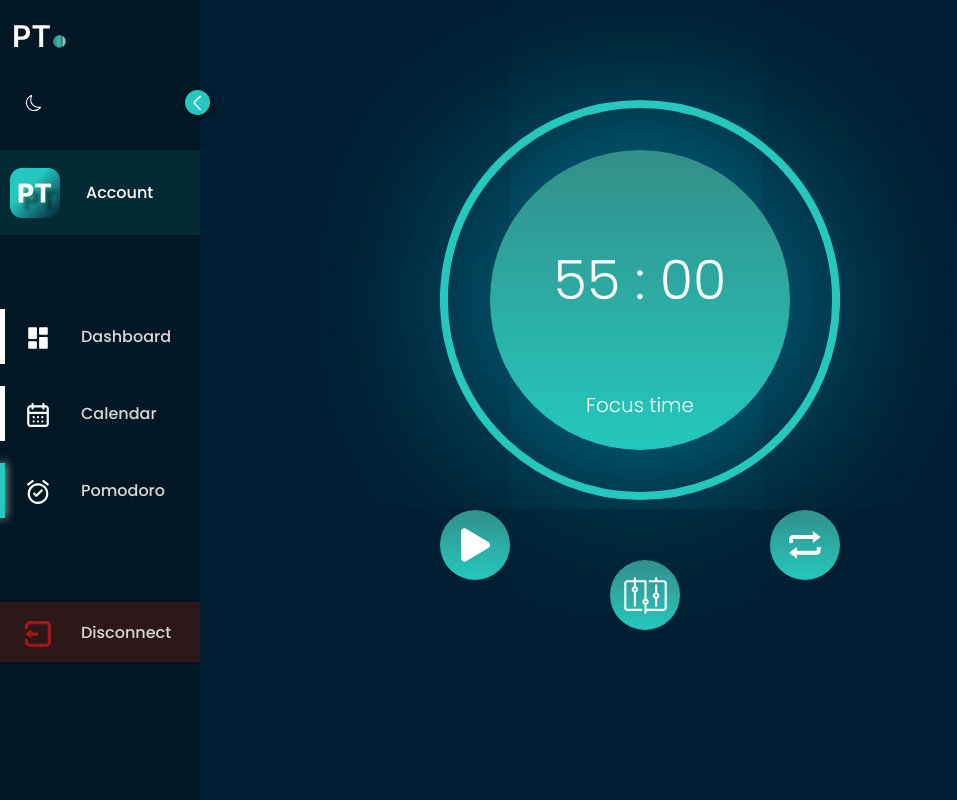
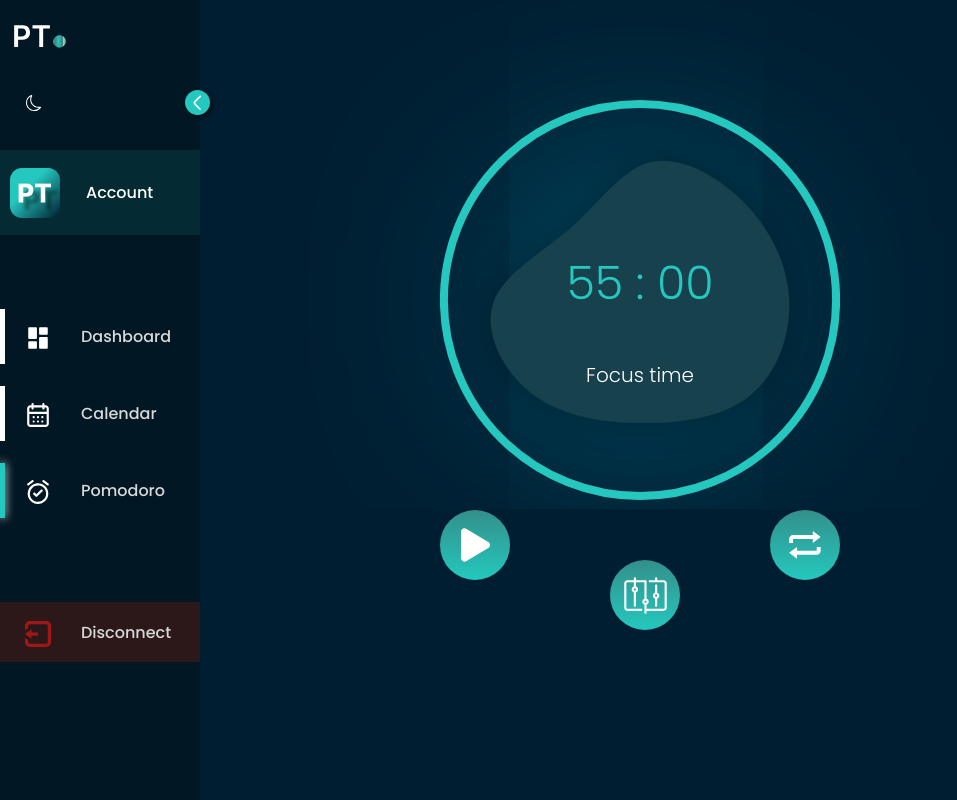
Before and after one commit to Dimitriftl/pomodoro_tracker, a React app: page / in a window 1280 px wide. Shown: the whole page, without its empty margins (0-957 px from the left). Built offline with nearby package versions, Linux system fonts and the light colour scheme; the HTML template or start-up script is replaced by a standard one; a web font is replaced by a local one.

Commit message:
replace the circle in the timer by the blop svg

```diff
--- a/src/assets/svg/svg.jsx
+++ b/src/assets/svg/svg.jsx
@@ -303,3 +303,55 @@ export const Moon = () => (
     <path d="M6 .278a.768.768 0 0 1 .08.858 7.208 7.208 0 0 0-.878 3.46c0 4.021 3.278 7.277 7.318 7.277.527 0 1.04-.055 1.533-.16a.787.787 0 0 1 .81.316.733.733 0 0 1-.031.893A8.349 8.349 0 0 1 8.344 16C3.734 16 0 12.286 0 7.71 0 4.266 2.114 1.312 5.124.06A.752.752 0 0 1 6 .278zM4.858 1.311A7.269 7.269 0 0 0 1.025 7.71c0 4.02 3.279 7.276 7.319 7.276a7.316 7.316 0 0 0 5.205-2.162c-.337.042-.68.063-1.029.063-4.61 0-8.343-3.714-8.343-8.29 0-1.167.242-2.278.681-3.286z" />
   </svg>
 );
+
+export const Blop = () => (
+  <svg
+    width="360"
+    height="322"
+    viewBox="0 0 360 322"
+    fill="none"
+    xmlns="http://www.w3.org/2000/svg">
+    <g filter="url(#filter0_d_109_86)">
+      <path
+        d="M280.988 68.6849C307.985 94.7516 326.319 128.808 328.93 165.358C331.481 201.852 318.368 240.895 291.372 263.448C264.375 286.002 223.494 292.178 182.91 291.952C142.267 291.782 101.861 285.208 72.1944 262.655C42.5277 240.045 23.6004 201.455 33.3311 172.158C43.0024 142.805 81.3911 122.802 111.058 96.7349C140.724 70.6682 161.669 38.5382 190.03 31.5682C218.332 24.5416 253.992 42.6182 280.988 68.6849Z"
+        fill="#17414D"
+      />
+    </g>
+    <defs>
+      <filter
+        id="filter0_d_109_86"
+        x="0.757568"
+        y="0.0424805"
+        width="358.485"
+        height="321.915"
+        filterUnits="userSpaceOnUse"
+        color-interpolation-filters="sRGB">
+        <feFlood flood-opacity="0" result="BackgroundImageFix" />
+        <feColorMatrix
+          in="SourceAlpha"
+          type="matrix"
+          values="0 0 0 0 0 0 0 0 0 0 0 0 0 0 0 0 0 0 127 0"
+          result="hardAlpha"
+        />
+        <feOffset />
+        <feGaussianBlur stdDeviation="15" />
+        <feComposite in2="hardAlpha" operator="out" />
+        <feColorMatrix
+          type="matrix"
+          values="0 0 0 0 0 0 0 0 0 0 0 0 0 0 0 0 0 0 0.25 0"
+        />
+        <feBlend
+          mode="normal"
+          in2="BackgroundImageFix"
+          result="effect1_dropShadow_109_86"
+        />
+        <feBlend
+          mode="normal"
+          in="SourceGraphic"
+          in2="effect1_dropShadow_109_86"
+          result="shape"
+        />
+      </filter>
+    </defs>
+  </svg>
+);
--- a/src/components/pomodoro/Timer/Timer.tsx
+++ b/src/components/pomodoro/Timer/Timer.tsx
@@ -13,6 +13,7 @@ import {
   PomodoroSettingsSvg,
   ResetSvg,
   SkipSvg,
+  Blop,
 } from "../../../assets/svg/svg";
 import "./timer.scss";
 import ModalTimer from "../../../modals/modalTimer/ModalTimer";
@@ -152,11 +153,16 @@ const Timer: React.FC<TimerProps> = ({
   return (
     <div
       className="circle"
-      style={{
-        boxShadow: timerfocus
-          ? "0px 0px 200px 1px rgba(0, 217, 255, 0.7)"
-          : "0px 0px 200px 1px rgba(255, 255, 255, 0.40)",
-      }}>
+      // style={{
+      //   boxShadow: timerfocus
+      //     ? "0px 0px 200px 1px rgba(0, 217, 255, 0.7)"
+      //     : "0px 0px 200px 1px rgba(255, 255, 255, 0.40)",
+      // }}
+    >
+      <div className="circleShadow"></div>
+      <div className="blopContainer">
+        <Blop />
+      </div>
       <div className="circleContent">
         <div className="time">
           <p>
--- a/src/components/pomodoro/Timer/timer.scss
+++ b/src/components/pomodoro/Timer/timer.scss
@@ -7,10 +7,26 @@
   width: 300px;
   height: 300px;
   border-radius: 50%;
-  background: linear-gradient(180deg, #338f8a 0%, #24c8be 100%);
+  // background: linear-gradient(180deg, #338f8a 0%, #24c8be 100%);
   // box-shadow: 0px 0px 200px 1px rgba(36, 0, 255, 0.70);
-  box-shadow: 0px 0px 200px 1px rgba(255, 255, 255, 0.4);
+  // box-shadow: 0px 0px 200px 1px rgba(255, 255, 255, 0.4);
   transition: ease-in 200ms;
+
+  .circleShadow {
+    position: absolute;
+    top: 60px;
+
+    width: 180px;
+    height: 180px;
+    border-radius: 50%;
+    box-shadow: 0px 0px 250px 1px rgba(0, 217, 255, 0.8 );
+  }
+
+  .blopContainer {
+    position: absolute;
+    bottom: -10px;
+    // left: -50px;
+  }
 
   .pourcentageCircle {
     position: absolute;
@@ -33,9 +49,9 @@
   }
   .time {
     position: absolute;
-    top: 30%;
-    font-size: 54px;
-    color: #fff;
+    top: 33%;
+    font-size: 46px;
+    color: #24c8be;
     font-weight: 300;
     display: flex;
     justify-content: center;
@@ -50,7 +66,7 @@
     font-weight: 300;
     width: 100%;
     position: absolute;
-    top: 80%;
+    top: 70%;
   }
 
   .button {
```
